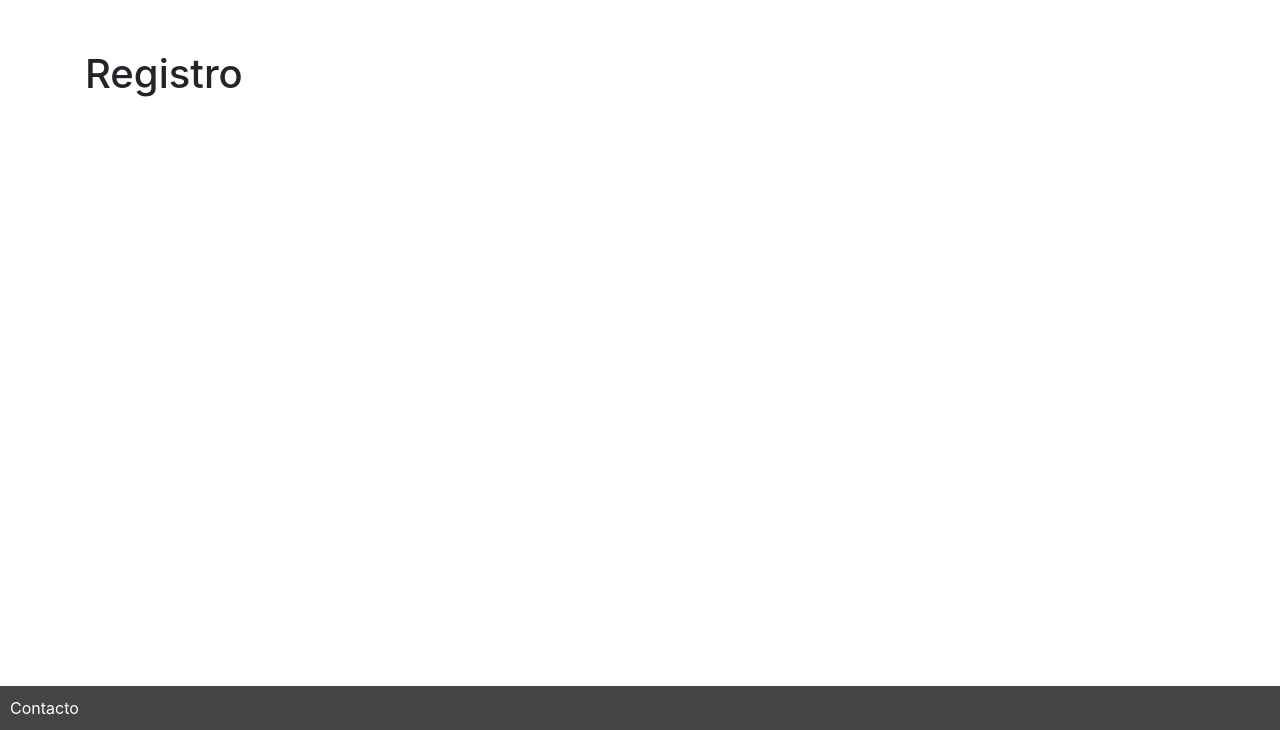
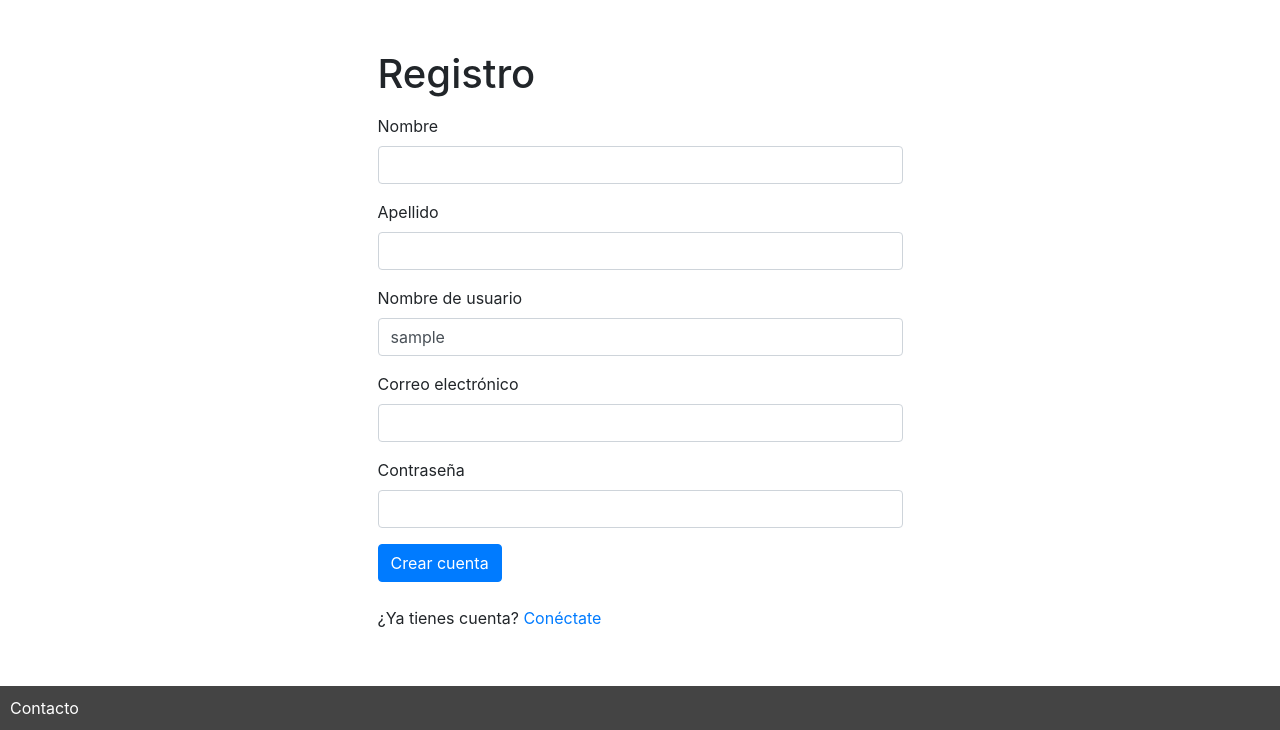
Before and after one commit to awagner12/bootcamp-recetas, a Django app: template recetas/recetas_app/templates/usuario/registro.html in a window 1280 px wide. Shown: the part 70-800 px from the top of the page. Run offline with Django 3.2, Linux system fonts and the light colour scheme; the template is opened without the code that fills it: most values are stand-ins (such as "Sample title", 1, 10 or a date in 2020); parts of the project's set-up code (start-up, migrations or seed data) failed here and were passed over; some libraries are stand-ins or nearby versions.

Commit message:
autenticacion

```diff
--- a/recetas/recetas/urls.py
+++ b/recetas/recetas/urls.py
@@ -1,5 +1,6 @@
 from django.conf.urls import url
 from django.contrib import admin
+from django.urls import path, include
 
 from recetas_app.views import home_views, user_views
 
@@ -7,5 +8,8 @@ urlpatterns = [
     url(r'^$', home_views.home, name='home'),
     url(r'^contacto$', home_views.contacto, name='contacto'),
     url(r'^registro$', user_views.registro, name='registro'),
+    url(r'^login$', user_views.login, name='login'),
+    url(r'^logout$', user_views.logout, name='logout'),
     url(r'^admin/', admin.site.urls),
+
 ]
--- a/recetas/recetas_app/models/receta.py
+++ b/recetas/recetas_app/models/receta.py
@@ -3,7 +3,7 @@ from django.contrib.auth.models import User
 
 class Receta(models.Model):
     nombre = models.CharField(max_length=200)
-    usuario = models.ForeignKey(User, null=True, on_delete=models.SET_NULL)
+    usuario = models.ForeignKey(User, null=True,blank=True, on_delete=models.SET_NULL)
 
     created_at = models.DateTimeField(auto_now_add=True)
     update_at = models.DateTimeField(auto_now=True)
--- a/recetas/recetas_app/templates/base.html
+++ b/recetas/recetas_app/templates/base.html
@@ -26,11 +26,23 @@
                 <li class="nav-item">
                     <a class="nav-link" href="#">Últimas recetas</a>
                 </li>
-                <li class="nav-item">
-                    <a class="nav-link" href="{% url 'registro' %}">
-                        <button type="button" class="btn btn-outline-primary">Registro</button>
-                    </a>
-                </li>
+                {% if request.user.is_authenticated %}
+                    <li class="nav-item">
+                        Hola, {{ request.user.username }}
+                    </li>
+
+                    <li class="nav-item">
+                        <a class="nav-link" href="{% url 'logout' %}">Desconectar
+                        </a>
+                    </li>
+                {% else %}
+                    <li class="nav-item">
+                        <a class="nav-link" href="{% url 'registro' %}">
+                            <button type="button" class="btn btn-outline-primary">Registro</button>
+                        </a>
+
+                    </li>
+                {% endif %}
             </ul>
         </div>
     </nav>
--- a/recetas/recetas_app/templates/usuario/registro.html
+++ b/recetas/recetas_app/templates/usuario/registro.html
@@ -5,5 +5,35 @@
 
 
 {% block content %}
-    <h1> Registro</h1>
+
+    <div class="col-12 col-lg-6 offset-lg-3">
+        <h1> Registro</h1>
+        <p class="text-danger">{{ error }}</p>
+        <form action="{% url 'registro' %}" method="POST">
+            {% csrf_token %}
+            <div class="form-group">
+                <label for="nombre">Nombre</label>
+                <input type="text" class="form-control" id="nombre" name="nombre" required value="{{ nombre|default:'' }}">
+            </div>
+            <div class="form-group">
+                <label for="apellido">Apellido</label>
+                <input type="text" class="form-control" id="apellido" name="apellido" required value="{{ apellido|default:'' }}">
+            </div>
+            <div class="form-group">
+                <label for="username">Nombre de usuario</label>
+                <input type="text" class="form-control" id="v" name="username" required value="{{ username|default:'' }}">
+            </div>
+            <div class="form-group">
+                <label for="email">Correo electrónico</label>
+                <input type="email" class="form-control" id="email" name="email" required value="{{ email|default:'' }}">
+            </div>
+            <div class="form-group">
+                <label for="password">Contraseña</label>
+                <input type="password" class="form-control" id="password" name="password" required>
+            </div>
+            <button type="submit" class="btn btn-primary">Crear cuenta</button>
+        </form>
+        <br/>
+        <p>¿Ya tienes cuenta? <a href="{% url 'login' %}">Conéctate</a></p>
+    </div>
 {% endblock %}
```
Also changed, not shown: recetas/recetas_app/admin.py (+16 -6 lines), recetas/recetas_app/templates/usuario/login.html (added, +29 -0 lines), recetas/recetas_app/views/user_views.py (+53 -1 lines), recetas/db.sqlite3, recetas/recetas_app/migrations/0001_initial.py (deleted), recetas/recetas_app/migrations/__init__.py (deleted).
